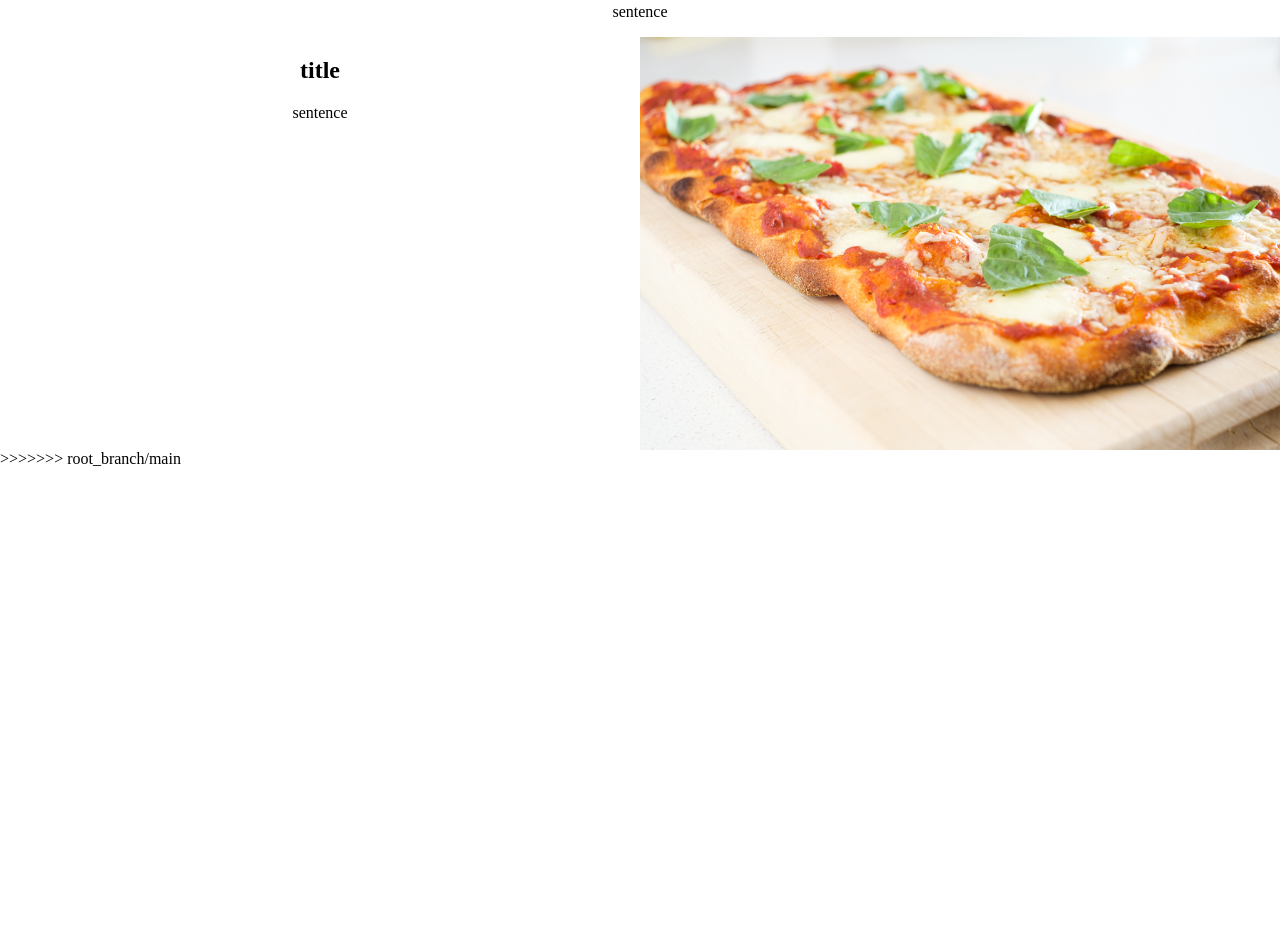
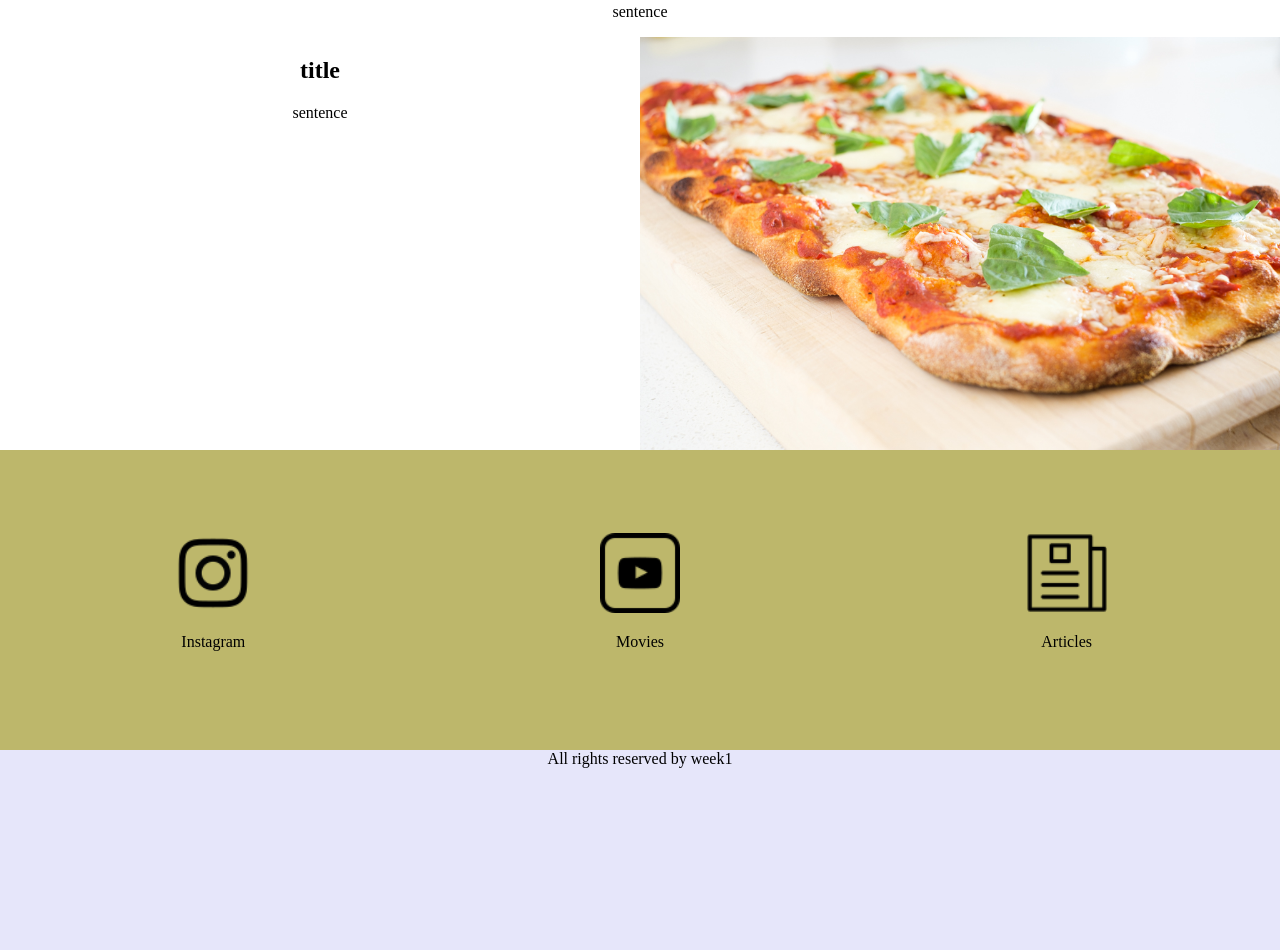
Before and after one commit to tenmusu007/rome_week1, a plain HTML site: page index.html in a window 1280 px wide. Shown: the part 1170-2120 px from the top of the page. Before the commit the page ends 1638 px from the top, so only its background shows below. Drawn offline with Linux system fonts and the light colour scheme.

Commit message:
added some changes

```diff
--- a/index.html
+++ b/index.html
@@ -4,7 +4,6 @@
     <meta charset="UTF-8">
     <meta http-equiv="X-UA-Compatible" content="IE=edge">
     <meta name="viewport" content="width=device-width, initial-scale=1.0">
-<<<<<<< HEAD
     <title>Document</title>
 </head>
 <body>
@@ -66,7 +65,23 @@
     </section>
 
 
->>>>>>> root_branch/main
+    <section class="bottom_part1">
+        <div class="bottom">
+            <img class="pic" src="./Footerimages/instagram.png" alt="instagram_picture">
+            <p>Instagram</p>
+        </div>
+        <div class="bottom">
+            <img class="pic" src="./Footerimages/movie.png" alt="movie_picture">
+            <p>Movies</p>
+        </div>
+        <div class="bottom">
+            <img class="pic" src="./Footerimages/article.png" alt="article_picture">
+            <p>Articles</p>
+        </div>
+    </section>
 
+    <footer>
+        <p class="footer_text">All rights reserved by week1</p>
+    </footer>
 </body>
 </html>
--- a/style.css
+++ b/style.css
@@ -1,81 +1,110 @@
-body{
+body {
   background-color: #fff;
   margin: 0;
 }
-header{
+header {
   font-size: 20px;
 }
-a{
-    color:black;
+a {
+  color: black;
   text-decoration: none;
 }
-span{
+span {
   padding: 3% 3% 0 3%;
 }
-.menu_bar{
+.menu_bar {
   padding: 15px 10px 10px 15px;
   background-color: #fff;
   display: flex;
   justify-content: space-between;
 }
-.rome,.info,.history,.food,.pic_place{
+.rome,
+.info,
+.history,
+.food,
+.pic_place {
   color: black;
-
-
 }
 /* colossem */
-.home_pic1{
+.home_pic1 {
   width: 100%;
   vertical-align: bottom;
 }
 /* Info*/
-.info_box{
+.info_box {
   width: 100%;
   display: flex;
 }
-.sent_info{
+.sent_info {
   width: 35%;
   text-align: center;
 }
-.pic_box2{
-    width:65%;
+.pic_box2 {
+  width: 65%;
 }
-.home_pic2{
+.home_pic2 {
   width: 100%;
   vertical-align: bottom;
 }
 
-
 /* history */
-.history_space{
+.history_space {
   display: flex;
 }
-.sent_history{
+.sent_history {
   text-align: center;
 }
-.space{
+.space {
   margin: 15%;
 }
-.pic_box3{
+.pic_box3 {
   width: 85%;
 }
-.home_pic3{
+.home_pic3 {
   width: 100%;
   height: 100%;
 }
 
 /* pizza */
-.food_box{
+.food_box {
   display: flex;
 }
-.sent_food{
+.sent_food {
   width: 50%;
   text-align: center;
 }
-.pic_box4{
-    width: 50%
+.pic_box4 {
+  width: 50%;
 }
-.home_pic4{
+.home_pic4 {
   width: 100%;
   height: 100%;
 }
+/* bottom part1 style */
+.bottom_part1 {
+  width: 100%;
+  height: 300px;
+  margin: 0%;
+  background-color: darkkhaki;
+  display: flex;
+  justify-content: space-around;
+  align-items: center;s
+}
+.bottom {
+  display: inline-block;
+  text-align: center;
+}
+.pic {
+  width: 80px;
+}
+/* footer part style */
+footer {
+  width: 100%;
+  height: 200px;
+  text-align: center;
+  background-color: lavender;
+}
+.footer_text {
+  color: black;
+  margin: 0%;
+}
```
Also changed, not shown: Footerimages/article.png (added), Footerimages/instagram.png (added), Footerimages/movie.png (added). Lines whose indentation alone changed are shown as unchanged.
